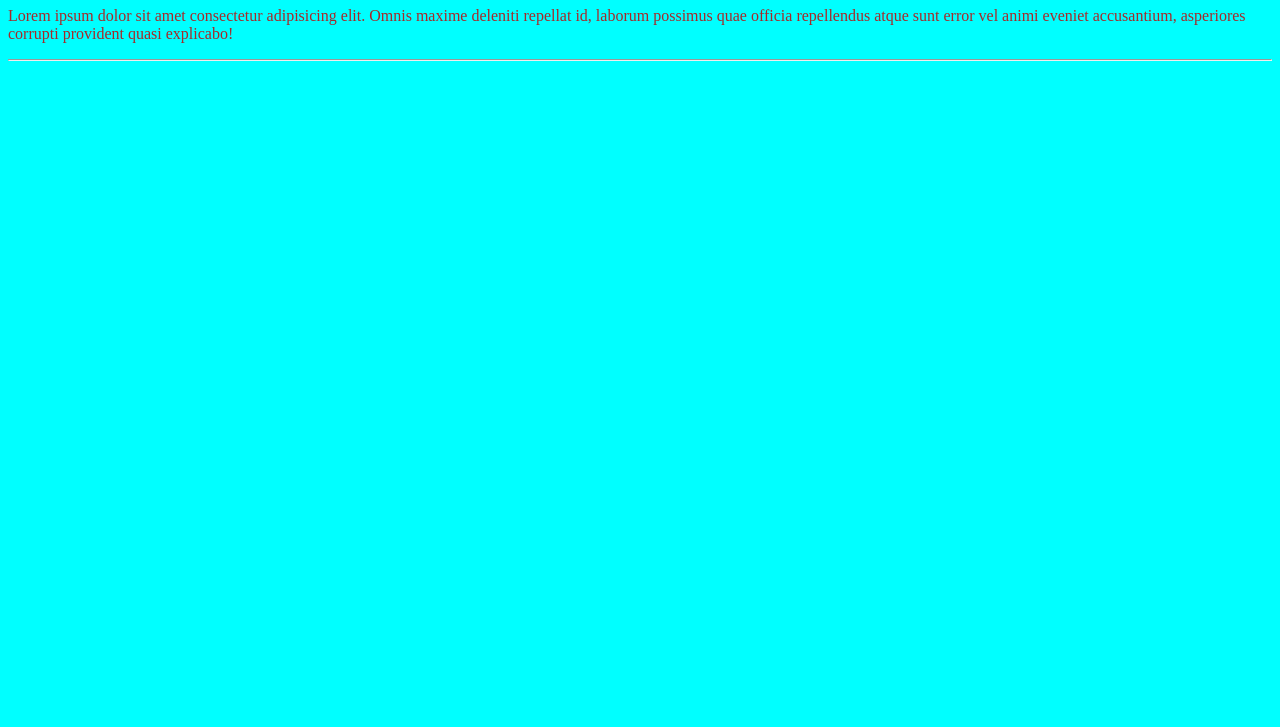
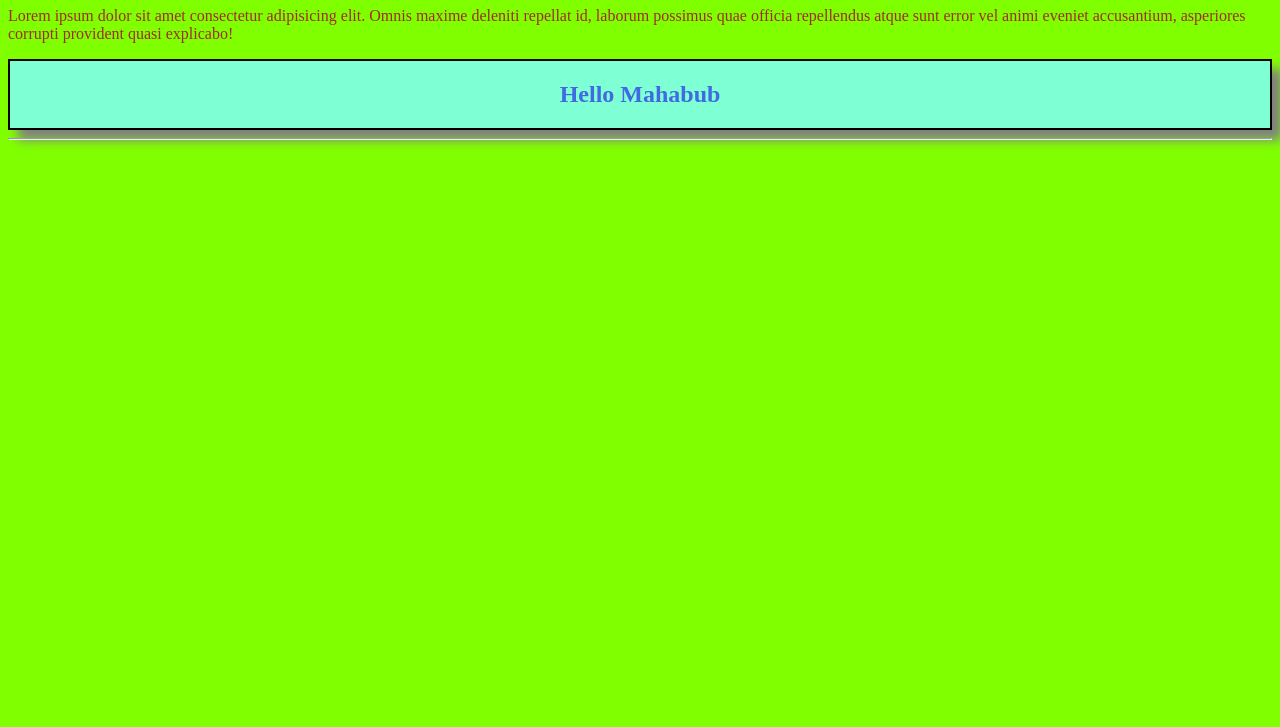
Before and after one commit to freelancermahabubs/proj, a plain HTML site: page index.html in a window 1280 px wide. Shown: the part 73-800 px from the top of the page. Drawn offline with Linux system fonts and the light colour scheme.

Commit message:
saven commit

```diff
--- a/css/style.css
+++ b/css/style.css
@@ -1,6 +1,13 @@
 body{
-  background-color: aqua;
+  background-color: chartreuse;
 }
 .ex{
   color: brown;
 }
+.ex1{
+  color: royalblue;
+  background-color: aquamarine;
+  border: 2px solid black;
+  box-shadow: 10px 10px 10px gray;
+  text-align: center;
+}
--- a/index.html
+++ b/index.html
@@ -12,6 +12,9 @@
   <div class="ex">
     <p>Lorem ipsum dolor sit amet consectetur adipisicing elit. Omnis maxime deleniti repellat id, laborum possimus quae officia repellendus atque sunt error vel animi eveniet accusantium, asperiores corrupti provident quasi explicabo!</p>
   </div>
+  <div class="ex1">
+    <h2>Hello Mahabub</h2>
+  </div>
   <hr>
 </body>
 </html>
```
